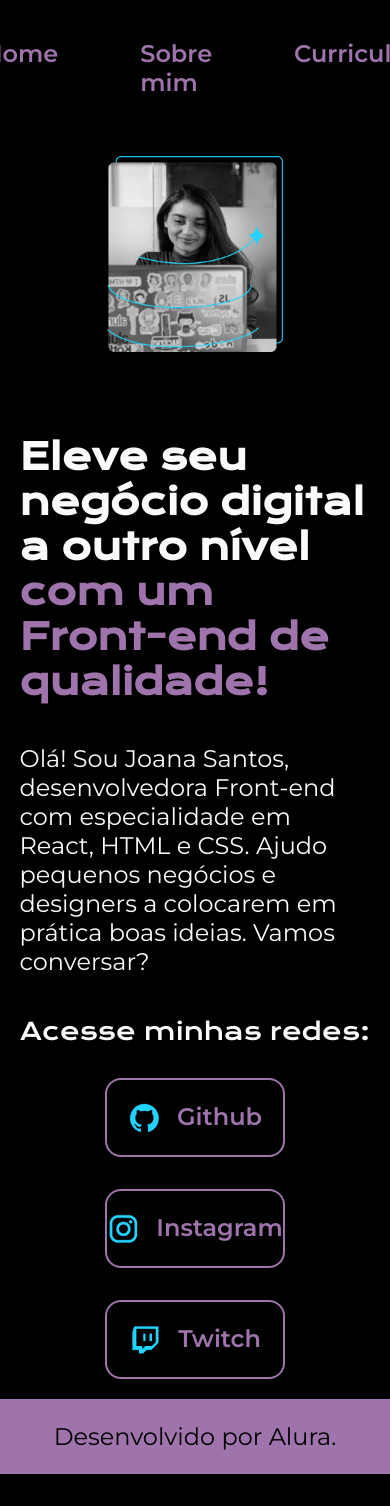
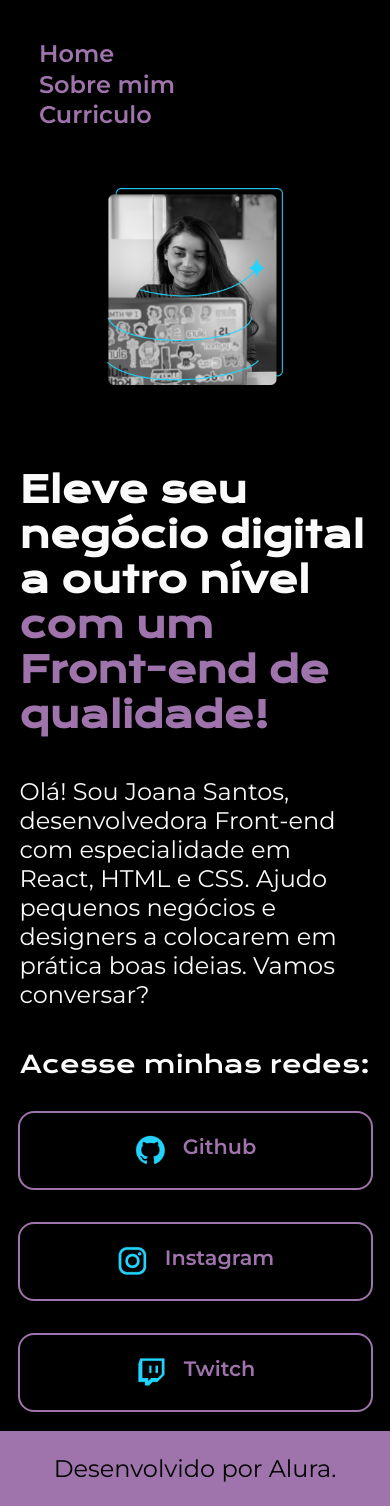
Before and after one commit to DreyckxD/portfolio-lura, a plain HTML site: page index.html in a window 390 px wide. Before the commit the page ends 1474 px from the top, so only its background shows below. Drawn offline with nearby package versions, Linux system fonts and the light colour scheme.

Commit message:
Update style.css

```diff
--- a/style/style.css
+++ b/style/style.css
@@ -147,5 +147,18 @@ body {
     .apresentacao__conteudo {
         width: auto;
     }
+    @media (max-width: 700px ) {
+   .cabecalho__menu {
+    flex-direction: column;
+    gap: 0.1rem;
+    }
+
+    .apresentacao__links__navegacao {
+        font-size: 1.3rem;
+    }
+
+    .apresentacao__links__navegacao{
+        width: 100%;
+    }
 
 }
```
